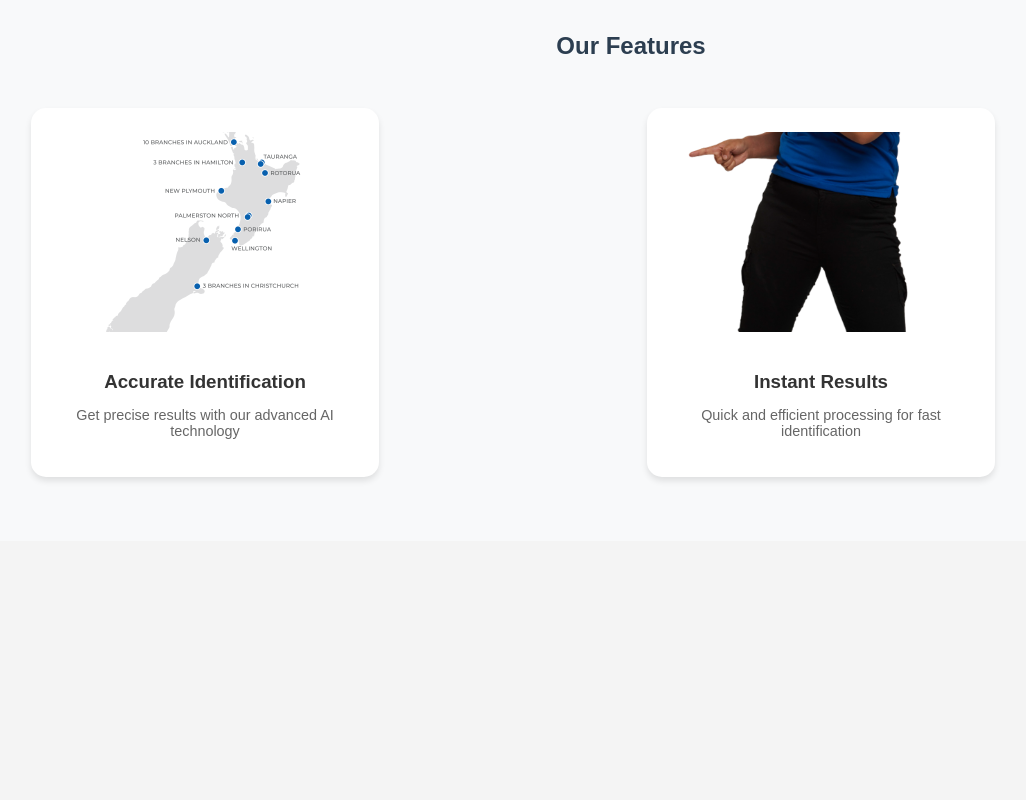
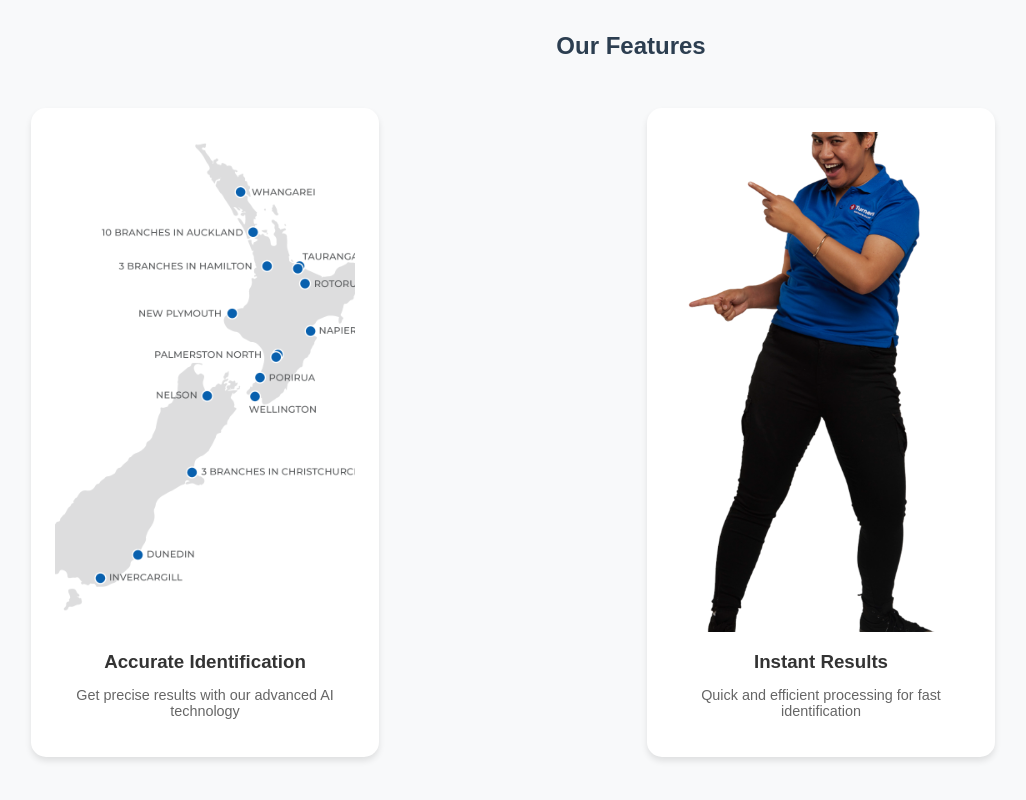
Before and after one commit to Cess-stack/Mission-01, a React (Create React App) app: page / in a window 1280 px wide. Shown: the part 668-1468 px from the top of the page, without its empty margins (9-1035 px from the left). Before the commit the page ends 1209 px from the top, so only its background shows below. Built offline with nearby package versions, Linux system fonts and the light colour scheme.

Commit message:
-trying to fit my images into my feature cards -added new feature image for a 3rd card

```diff
--- a/src/styles/FeatureCard.css
+++ b/src/styles/FeatureCard.css
@@ -10,15 +10,16 @@
 .feature-card:hover {
   transform: translateY(-5px);
 }
-
 .feature-image {
   width: 100%;
-    height: 200px;
+  height: 500px;
   object-fit: cover;
   border-radius: 10px;
   margin-bottom: 1rem;
+  background-size: cover;
+  background-position: -75% center;  /* Shows even more of the top */
+  display: block;
 }
-
 .feature-content {
   text-align: center;
 }
```
Also changed, not shown: src/assets/features/laptop.png (added). Lines whose indentation alone changed are shown as unchanged.
